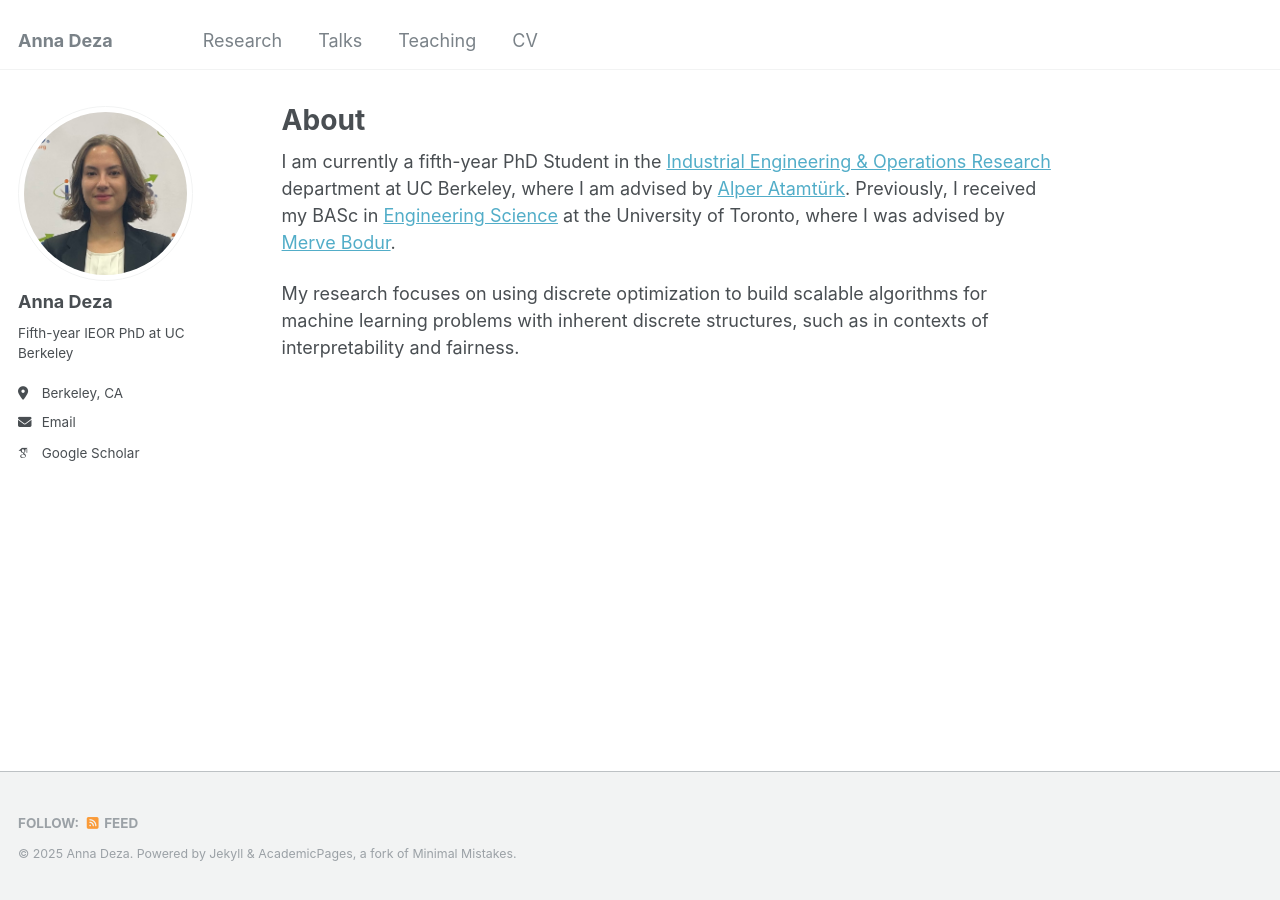
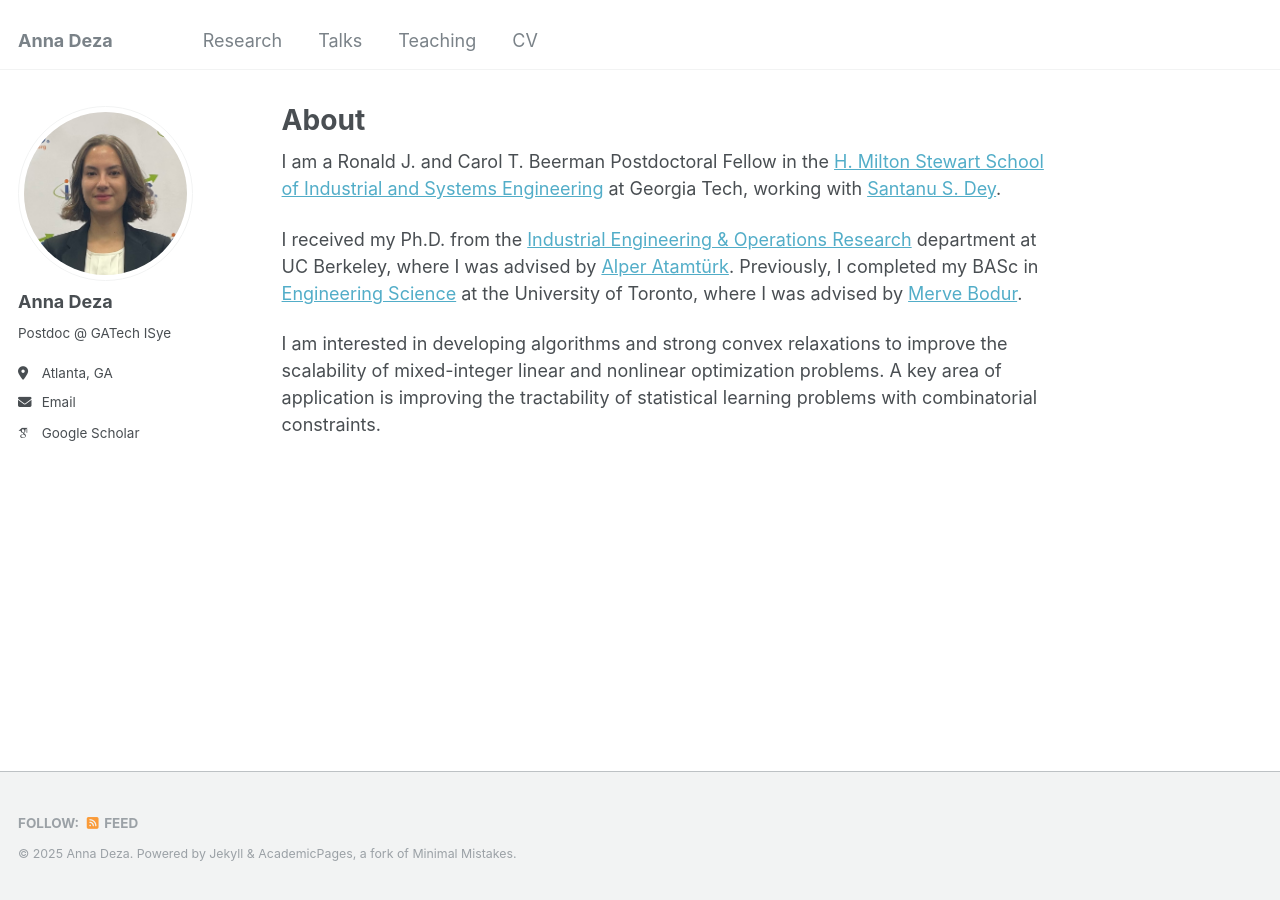
Before and after one commit to annadeza/annadeza.github.io, a Jekyll site: the page built from _pages/about.md, in a window 1280 px wide. Built offline with Jekyll 4.4.1, drawn with Linux system fonts in a browser that asks for light colours; some web fonts are replaced.

Commit message:
Update website content

```diff
--- a/_config.yml
+++ b/_config.yml
@@ -24,11 +24,11 @@ author:
   avatar           : "informs.png"
   name             : "Anna Deza"
   pronouns         : # example: "she/her"
-  bio              : "Fifth-year IEOR PhD at UC Berkeley"
-  location         : "Berkeley, CA"
+  bio              : "Postdoc @ GATech ISye"
+  location         : "Atlanta, GA"
   employer         :
   uri              : # URL
-  email            : "annadeza@berkeley.edu"
+  email            : "adeza6@gatech.edu"
 
   # Academic websites
   arxiv            : # URL - Update with the correct link to your profile
--- a/_pages/about.md
+++ b/_pages/about.md
@@ -7,7 +7,10 @@ redirect_from:
   - /about.html
 ---
 
-I am currently a fifth-year PhD Student in the [Industrial Engineering & Operations Research](https://ieor.berkeley.edu/) department at UC Berkeley, where I am advised by [Alper Atamtürk](https://atamturk.ieor.berkeley.edu/).
-Previously, I received my BASc in [Engineering Science](https://engsci.utoronto.ca/) at the University of Toronto, where I was advised by [Merve Bodur](https://mervebodur.github.io/).
+I am a Ronald J. and Carol T. Beerman Postdoctoral Fellow in the [H. Milton Stewart School of Industrial and Systems Engineering](https://www.isye.gatech.edu/) at Georgia Tech, working with [Santanu S. Dey](https://www2.isye.gatech.edu/~sdey30/).
 
-My research focuses on using discrete optimization to build scalable algorithms for machine learning problems with inherent discrete structures, such as in contexts of interpretability and fairness.
+I received my Ph.D. from the [Industrial Engineering & Operations Research](https://ieor.berkeley.edu/) department at UC Berkeley, where I was advised by [Alper Atamtürk](https://atamturk.ieor.berkeley.edu/).
+Previously, I completed my BASc in [Engineering Science](https://engsci.utoronto.ca/) at the University of Toronto, where I was advised by [Merve Bodur](https://mervebodur.github.io/).
+
+I am interested in developing algorithms and strong convex relaxations to improve the scalability of mixed-integer linear and nonlinear optimization problems.
+A key area of application is improving the tractability of statistical learning problems with combinatorial constraints.
```
Also changed, not shown: _pages/publications.md (+14 -8 lines), _pages/talks.md (+4 -1 lines), 5 other files.
